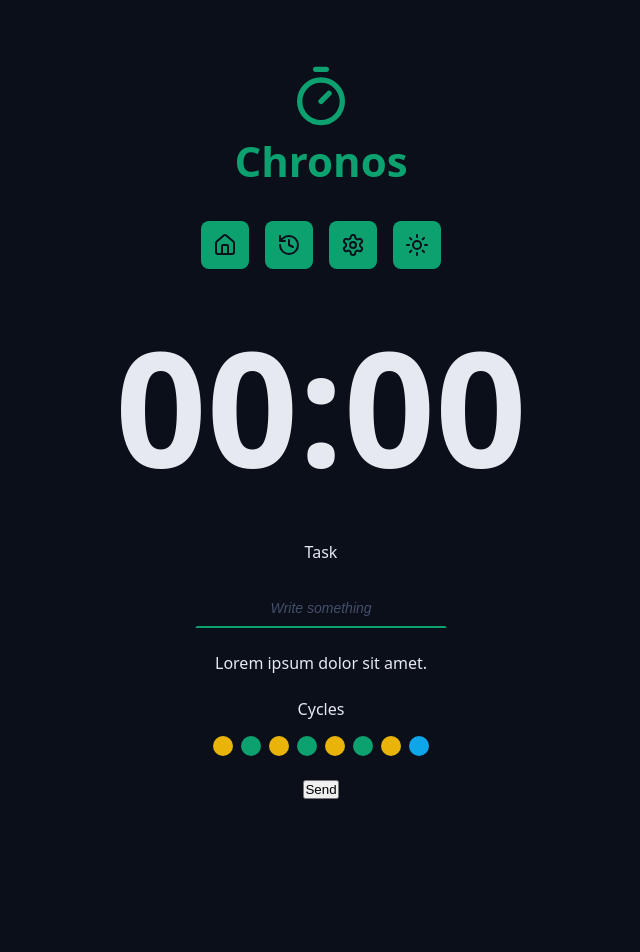
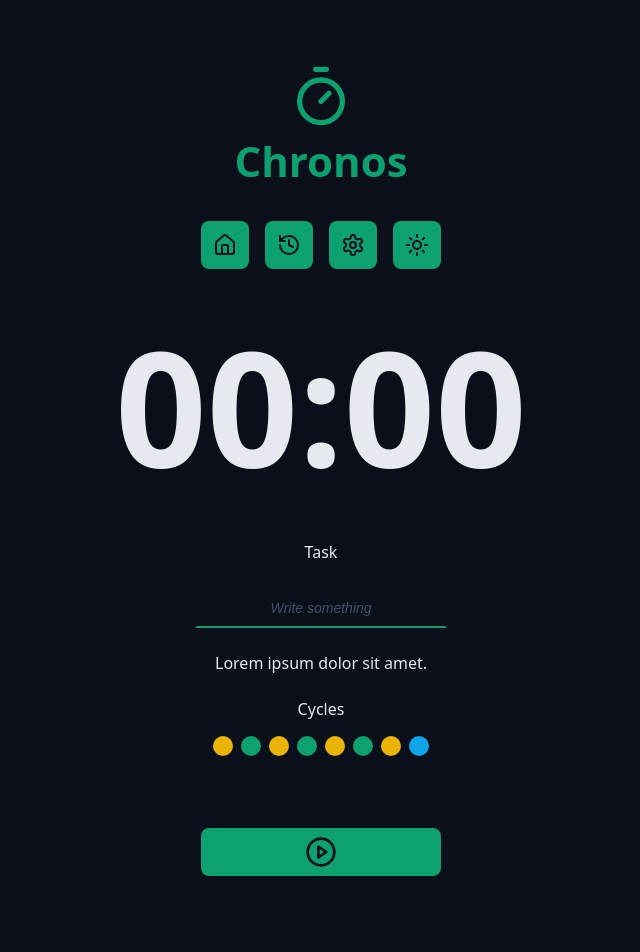
Before and after one commit to marcelopajr/chronos-pomodoro, a React (Vite) app: page / in a window 1280 px wide. Shown: the top 952 px of the page, without its empty margins (319-959 px from the left). Before the commit the page ends 831 px from the top, so only its background shows below. Built offline with nearby package versions, Linux system fonts and the light colour scheme.

Commit message:
chore: add default button component

```diff
--- a/src/App.tsx
+++ b/src/App.tsx
@@ -1,9 +1,11 @@
+import { PlayCircleIcon, StopCircleIcon } from 'lucide-react';
 import { Container } from './components/Container';
 import { Logo } from './components/Logo';
 import { Menu } from './components/Menu';
 import { Countdown } from './components/Countdown';
 import { Input } from './components/Input';
 import { Cycles } from './components/Cycles';
+import { DefaultButton } from './components/DefaultButton';
 
 import './styles/theme.css';
 import './styles/global.css';
@@ -38,7 +40,8 @@ export function App() {
           </div>
 
           <div className='formRow'>
-            <button>Send</button>
+            <DefaultButton color='green' icon={<PlayCircleIcon />} />
+            <DefaultButton color='red' icon={<StopCircleIcon />} />
           </div>
         </form>
       </Container>
--- /dev/null
+++ b/src/components/DefaultButton/index.tsx
@@ -0,0 +1,20 @@
+import styles from './styles.module.css';
+
+type DefaultButtonProps = {
+  icon: React.ReactNode;
+  color?: 'green' | 'red';
+} & React.ComponentProps<'button'>;
+
+export function DefaultButton({
+  icon,
+  color = 'green',
+  ...rest
+}: DefaultButtonProps) {
+  return (
+    <>
+      <button className={`${styles.button} ${styles[color]}`} {...rest}>
+        {icon}
+      </button>
+    </>
+  );
+}
--- /dev/null
+++ b/src/components/DefaultButton/styles.module.css
@@ -0,0 +1,34 @@
+.button {
+  border: none;
+  background: var(--primary);
+  color: var(--text-over-primary);
+  display: flex;
+  align-items: center;
+  justify-content: center;
+  min-width: 24rem;
+  padding: 0.8rem;
+  border-radius: 0.8rem;
+  margin: 4.8rem 0;
+  cursor: pointer;
+  transition: all 0.1s ease-in-out;
+}
+
+.button svg {
+  width: 3.2rem;
+  height: 3.2rem;
+  color: var(--text-over-primary);
+}
+
+.button:hover {
+  filter: brightness(80%);
+}
+
+.green {
+  background: var(--primary);
+  color: var(--text-over-primary);
+}
+
+.red {
+  background: var(--error);
+  color: var(--text-over-error);
+}
```
